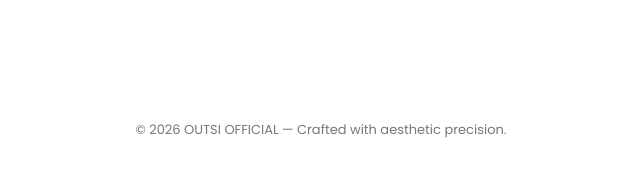
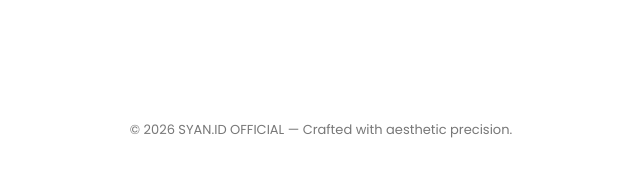
Before and after one commit to tarsyan17-collab/Syan.id, a plain HTML site: page index.html in a window 1280 px wide. Shown: the part 1523-1699 px from the top of the page, 319-959 px from the left. Drawn offline with nearby package versions, Linux system fonts and the light colour scheme.

Commit message:
Update index.html

```diff
--- a/index.html
+++ b/index.html
@@ -3,7 +3,7 @@
 <head>
 <meta charset="UTF-8">
 <meta name="viewport" content="width=device-width, initial-scale=1.0">
-<title>Outsi Official</title>
+<title>Syan.id Official</title>
 
 <link href="https://fonts.googleapis.com/css2?family=Playfair+Display:wght@500;600&family=Poppins:wght@300;400;500&display=swap" rel="stylesheet">
 
@@ -216,7 +216,7 @@ footer {
 </section>
 
 <footer>
-  © 2026 OUTSI OFFICIAL — Crafted with aesthetic precision.
+  © 2026 SYAN.ID OFFICIAL — Crafted with aesthetic precision.
 </footer>
 
 <script>
```
